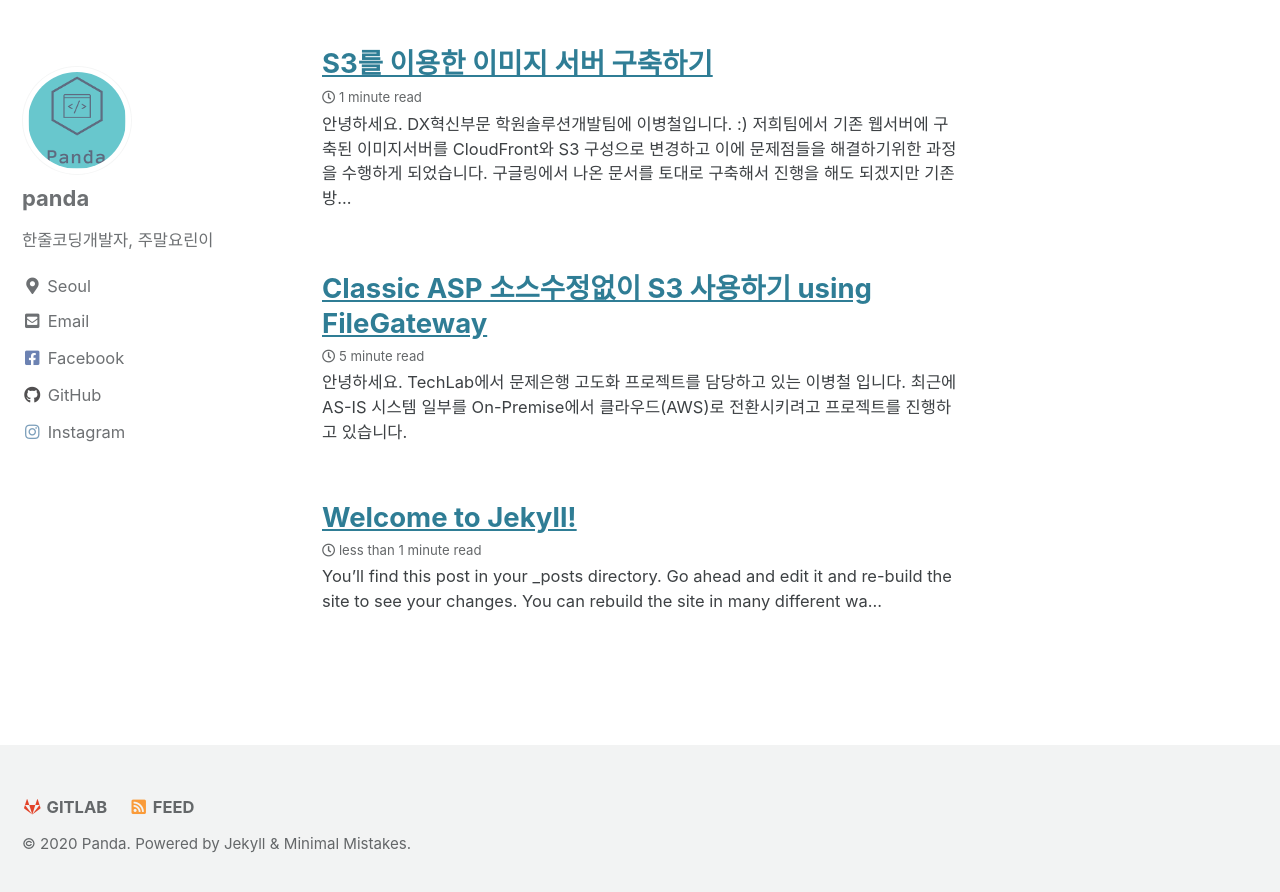
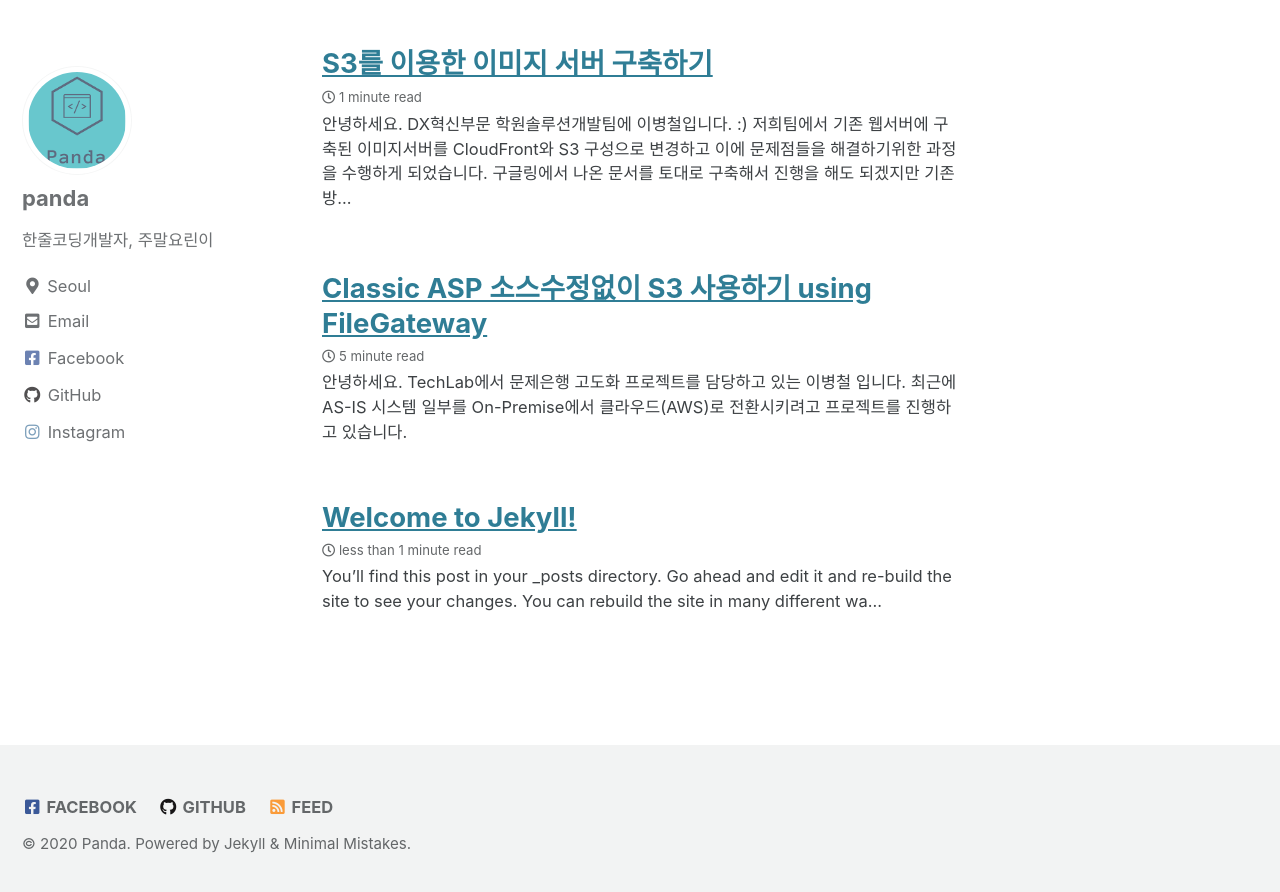
Before and after one commit to Armdiri/armdiri.github.io, a Jekyll site: the page built from index.html, in a window 1280 px wide and 900 px high, scrolled down 510 px. Shown: the top 892 px of the window. Built offline with Jekyll 4.4.1, drawn with Linux system fonts in a browser that asks for light colours; cached includes are drawn as plain includes; the list of posts is cut into pages by our own code; comment, search, counter and statistics services are not loaded; part of the change alters nothing that is shown.

Commit message:
blog html add

```diff
--- a/_config.yml
+++ b/_config.yml
@@ -127,13 +127,13 @@ footer:
       # url:
     - label: "Facebook"
       icon: "fab fa-fw fa-facebook-square"
-      # url:
+      url: "https://facebook.com/armdiri.lee"
     - label: "GitHub"
       icon: "fab fa-fw fa-github"
-      # url:
+      url: "https://github.com/armdiri"
     - label: "GitLab"
       icon: "fab fa-fw fa-gitlab"
-      url: "https://github.com/armdiri"
+      #url: "https://github.com/armdiri"
     - label: "Bitbucket"
       icon: "fab fa-fw fa-bitbucket"
       # url:
```
